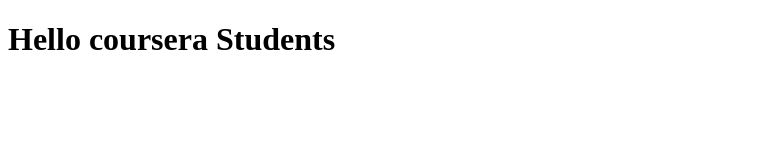
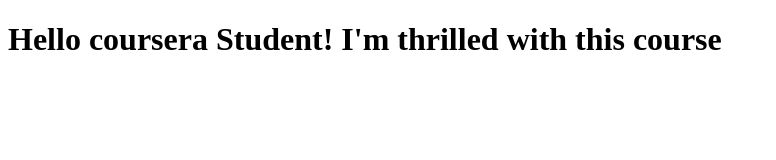
Before and after one commit to ajeetChaurasia/coursera-test, a plain HTML site: page index.html in a window 1280 px wide. Shown: the whole page, without its empty margins (0-776 px from the left). Drawn offline with Linux system fonts and the light colour scheme.

Commit message:
my new commit

```diff
--- a/index.html
+++ b/index.html
@@ -5,6 +5,6 @@
     <title>Hello Coursera</title>
   </head>
   <body>
-    <h1>Hello coursera Students</h1>
+    <h1>Hello coursera Student! I'm thrilled with this course</h1>
   </body>
 </html>
```
